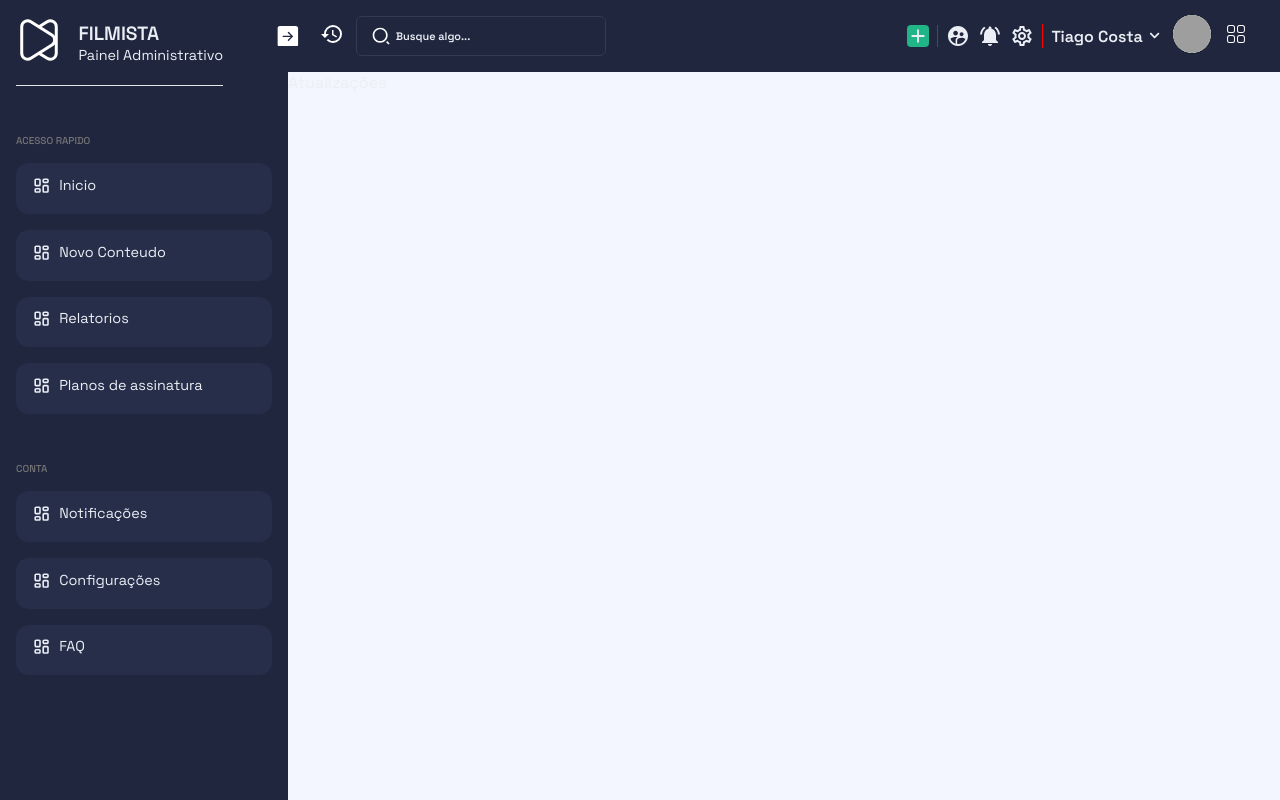
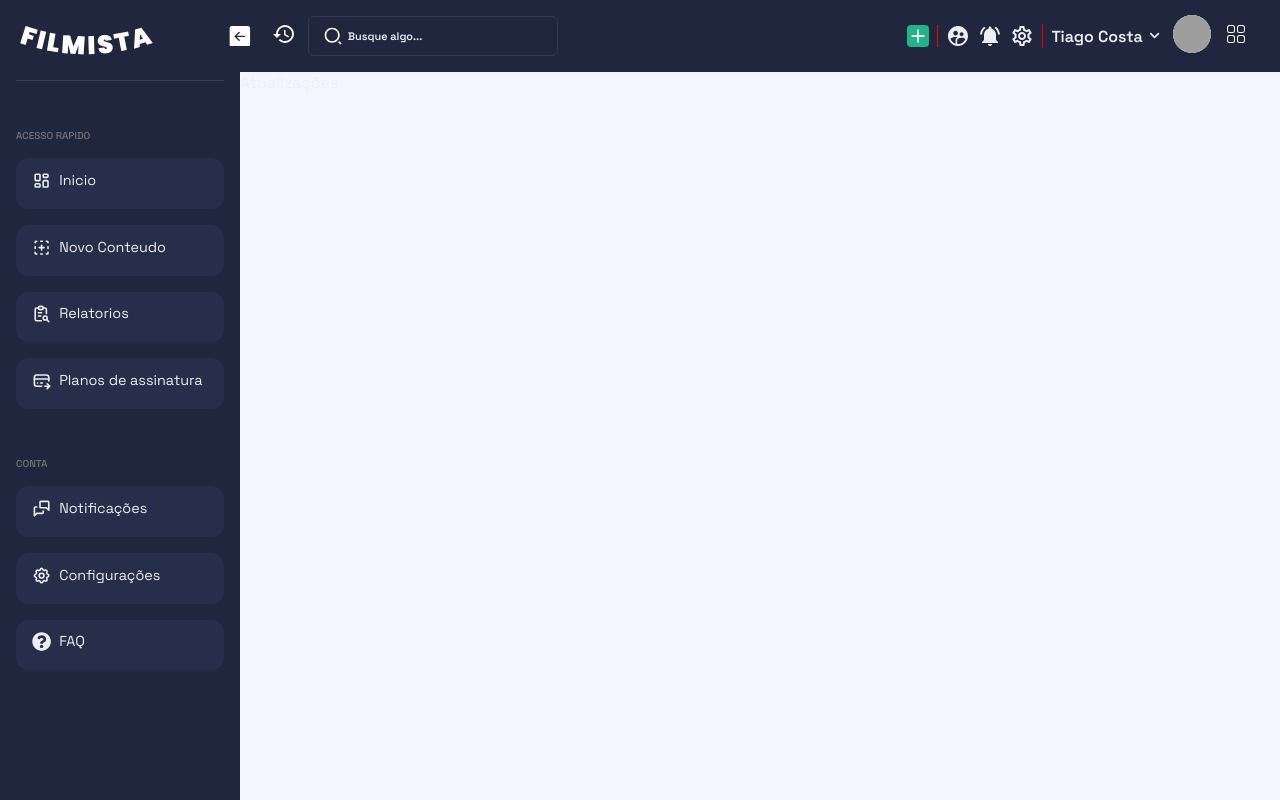
Before and after one commit to kostiago/filmista, a Next.js app in the folder client-web/: page /dashboard/home/updates in a window 1280 px wide. Built offline with nearby package versions, Linux system fonts and the light colour scheme; grey boxes are pictures that could not be loaded.

Commit message:
feat: sidebar finish

```diff
--- a/client-web/src/components/back-office/Dashboard/Sidebar/Sidebar.tsx
+++ b/client-web/src/components/back-office/Dashboard/Sidebar/Sidebar.tsx
@@ -2,11 +2,21 @@
 import Image from "next/image";
 import styles from "./sidebar.module.scss";
 import Icon from "/public/images/placeholder.svg";
+import Logo from "/public/images/Logo.svg";
 import Link from "next/link";
 import { BsArrowRightSquareFill, BsArrowLeftSquareFill } from "react-icons/bs";
 
-import { TbMessages, TbCreditCard, TbLayoutDashboard } from "react-icons/tb";
+import {
+  TbMessages,
+  TbCreditCardPay,
+  TbReportSearch,
+  TbNewSection,
+  TbLayoutDashboard,
+  TbSettings,
+} from "react-icons/tb";
 import { useState } from "react";
+
+import { FaQuestionCircle } from "react-icons/fa";
 
 const sidebarItens = [
   {
@@ -20,55 +30,59 @@ const sidebarItens = [
     name: "Novo Conteudo",
 
     href: "/dashboard",
-    icon: <TbLayoutDashboard />,
+    icon: <TbNewSection />,
   },
   {
     section: "Acesso Rapido",
     name: "Relatorios",
     href: "/dashboard",
-    icon: <TbLayoutDashboard />,
+    icon: <TbReportSearch />,
   },
   {
     section: "Acesso Rapido",
     name: "Planos de assinatura",
     href: "/dashboard/plans",
-    icon: <TbLayoutDashboard />,
+    icon: <TbCreditCardPay />,
   },
 
   {
     section: "Conta",
     name: "Notificações",
     href: "/dashboard/plans",
-    icon: <TbLayoutDashboard />,
+    icon: <TbMessages />,
   },
 
   {
     section: "Conta",
     name: "Configurações",
     href: "/dashboard/plans",
-    icon: <TbLayoutDashboard />,
+    icon: <TbSettings />,
   },
 
   {
     section: "Conta",
     name: "FAQ",
     href: "/dashboard/plans",
-    icon: <TbLayoutDashboard />,
+    icon: <FaQuestionCircle />,
   },
 ];
+
 const Sidebar = () => {
   const [isCollapsed, setIsCollapsed] = useState<boolean>(false);
 
-  const toogleSidebarHandler = () => {
-    setIsCollapsed((prev) => !prev);
-  };
   return (
     <section className={styles.sidebarWrapper}>
-      <button className={styles.btn} onClick={toogleSidebarHandler}>
-        <BsArrowRightSquareFill />
+      <button
+        className={styles.btn}
+        onClick={() => setIsCollapsed(!isCollapsed)}
+      >
+        {isCollapsed ? <BsArrowRightSquareFill /> : <BsArrowLeftSquareFill />}
       </button>
-      <aside className={styles.sidebar} data-collapse={isCollapsed}>
+      <aside
+        className={`${styles.sidebar} ${isCollapsed ? styles.inactive : ""}`}
+      >
         <div className={styles.topSection}>
+          {isCollapsed ? (
             <div>
               <Image
                 src={Icon}
@@ -78,12 +92,19 @@ const Sidebar = () => {
                 className={styles.logo}
               />
             </div>
+          ) : (
             <div>
-            <p className={styles.logoTitle}>FILMISTA</p>
-            <p>Painel Administrativo</p>
+              <Image
+                src={Logo}
+                width={140}
+                height={0}
+                alt="Filmista logo"
+                className={styles.logo}
+              />
             </div>
+          )}
         </div>
-
+        <div className={styles.divider}></div>
         <div className={styles.menu}>
           <p className={styles.title}>Acesso rapido</p>
 
@@ -93,9 +114,7 @@ const Sidebar = () => {
                 section === "Acesso Rapido" && (
                   <li className={styles.sidebarItem} key={name}>
                     <Link href={href} className={styles.sidebarLink}>
-                      <span className={styles.icon}>
-                        <TbLayoutDashboard />
-                      </span>
+                      <span className={styles.icon}>{Icon}</span>
                       <span className={styles.name}>{name}</span>
                     </Link>
                   </li>
@@ -113,9 +132,7 @@ const Sidebar = () => {
                 section === "Conta" && (
                   <li className={styles.sidebarItem} key={name}>
                     <Link href={href} className={styles.sidebarLink}>
-                      <span className={styles.icon}>
-                        <TbLayoutDashboard />
-                      </span>
+                      <span className={styles.icon}>{Icon}</span>
                       <span className={styles.name}>{name}</span>
                     </Link>
                   </li>
--- a/client-web/src/components/back-office/Dashboard/Sidebar/sidebar.module.scss
+++ b/client-web/src/components/back-office/Dashboard/Sidebar/sidebar.module.scss
@@ -1,7 +1,7 @@
 .sidebarWrapper {
   position: relative;
   .sidebar {
-    width: 18rem;
+    width: 15rem;
     height: 100%;
     background: #1f263e;
     padding: 1rem;
@@ -12,16 +12,7 @@
       display: flex;
       align-items: center;
       gap: 1rem;
-      padding-bottom: 1rem;
-      margin-bottom: 1rem;
-      border-bottom: 1px solid #e5e7eb;
 
-      .logo {
-        width: 2.9rem;
-        height: 3rem;
-        object-fit: cover;
-        border-radius: 1rem;
-      }
       p {
         font-size: 0.9rem;
       }
@@ -29,6 +20,14 @@
         font-size: 1.2rem;
         font-weight: 600;
       }
+    }
+
+    .divider {
+      width: 100%;
+      height: 1px;
+      border-radius: 1px;
+      background: #38405e;
+      margin-top: 10px;
     }
 
     .menu {
@@ -88,12 +87,12 @@
     }
   }
 
-  [data-collapse="true"] {
+  .inactive {
     width: 5.3rem;
-  }
 
-  [data-collapse="true"] .name,
-  [data-collapse="true"] .logoTitle {
-    display: none;
+    .name,
+    .logoTitle {
+      display: none;
+    }
   }
 }
```
Lines whose indentation alone changed are shown as unchanged.
